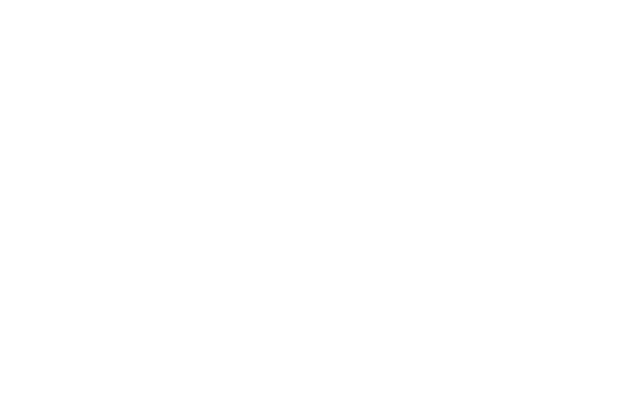
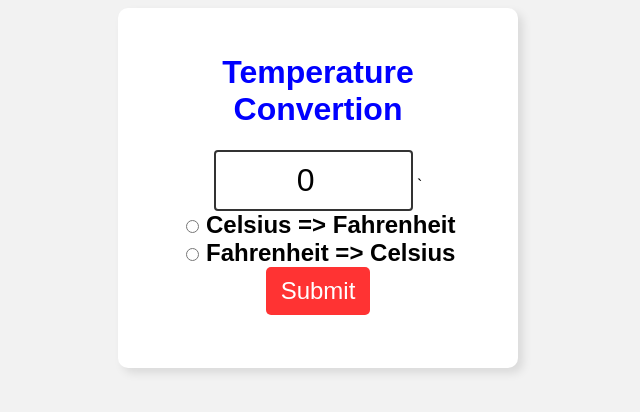
Before and after one commit to FREDYK1/Javascript-Course, a plain HTML site: page TemperatureConverter/index.html in a window 1280 px wide. Shown: the whole page, without its empty margins (322-962 px from the left). Drawn offline with Linux system fonts and the light colour scheme.

Commit message:
Temperature Converter

```diff
--- a/TemperatureConverter/index.html
+++ b/TemperatureConverter/index.html
@@ -8,7 +8,21 @@
 </head>
 <body>
 
-
+    <form>
+        <h1>
+            Temperature Convertion
+        </h1>
+        <input type="number" id="textBox" value="0">
+        `<br>
+        <input type="radio" id="toFahrenheit" name="unit">
+        <label for="toFahrenheit">Celsius => Fahrenheit</label>
+        <br>
+        <input type="radio" id="toCelsius" name="unit">
+        <label for="toCelsius">Fahrenheit => Celsius</label>
+        <br>
+        <button type="submit" onclick="convert()">Submit</button>
+        <p id="result"></p>
+    </form>
     <script src="index.js"></script>
 </body>
 </html>
--- a/TemperatureConverter/index.js
+++ b/TemperatureConverter/index.js
@@ -0,0 +1,17 @@
+const textBox = document.getElementById("textBox");
+const toCelsius = document.getElementById("toCelsius");
+const toFahrenheit = document.getElementById("toFahrenheit");
+const result = document.getElementById("result");
+let temp;
+
+function convert() {
+    if (toFahrenheit.checked) {
+        temp = (Number(textBox.value) * 9/5) + 32;
+        result.textContent = `${textBox.value} Celsius is ${temp} Fahrenheit`;
+    } else if (toCelsius.checked) {
+        temp = (Number(textBox.value) - 32) * 5/9;
+        result.textContent = `${textBox.value} Fahrenheit is ${temp} Celsius`;
+    } else {
+        result.textContent = "Please select a conversion option.";
+    }
+}
--- a/TemperatureConverter/styles.css
+++ b/TemperatureConverter/styles.css
@@ -0,0 +1,51 @@
+body{
+    font-family: Arial, sans-serif;
+    background-color: hsl(0, 0%, 95%);
+}
+
+h1{
+    color: blue;
+}
+
+form{
+    background-color: white;
+    text-align: center ;
+    max-width: 350px;
+    margin: auto;
+    padding: 25px;
+    border-radius: 10px;
+    box-shadow: 5px 5px 10px rgba(0, 0, 0, 0.1);
+}
+
+#textBox{
+    width: 50%;
+    text-align: center;
+    font-size: 2em;
+    padding: 10px;
+    margin-bottom: 15px 0;
+    border: 2px solid hsla(0, 0%, 0%, 0.8);
+    border-radius: 4px;
+}
+
+label{
+    font-size: 1.5em;
+    font-weight: bold;
+}
+
+button{
+    background-color: hsl(0, 100%, 60%);
+    color: white;
+    font-size: 1.5em;
+    padding: 10px 15px;
+    border: none;
+    border-radius: 5px;
+    cursor: pointer;
+}
+button:hover{
+    background-color: hsl(0, 100%, 50%);
+}
+
+#result{
+    font-size: 1.75em;
+    font-weight: bold;
+}
```
